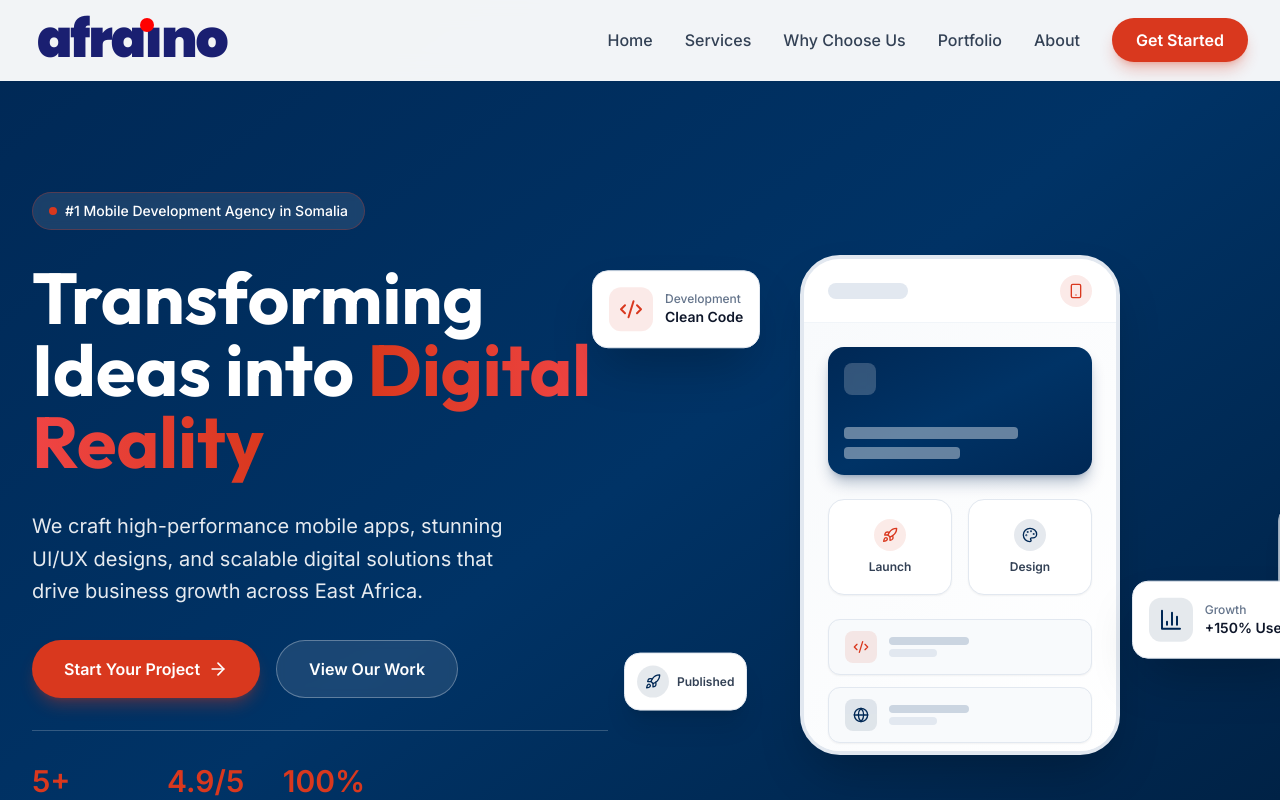
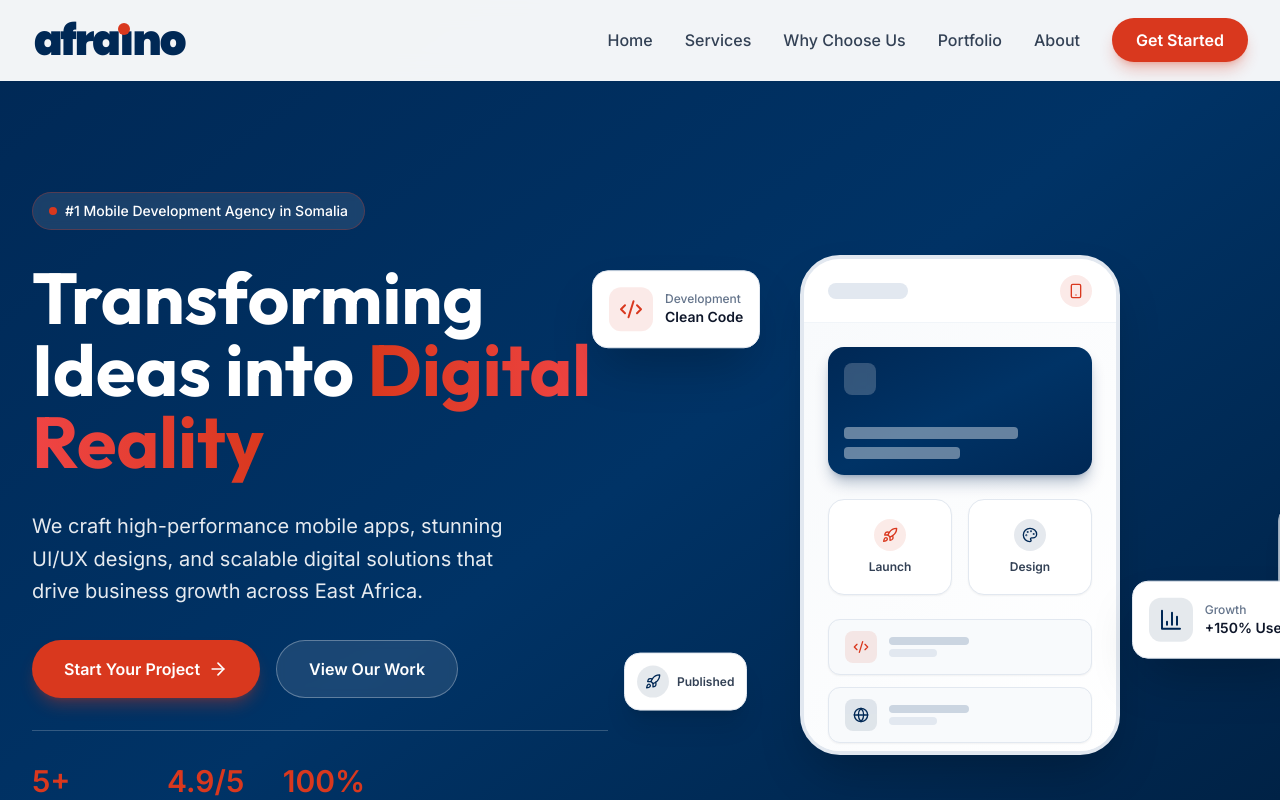
Before and after one commit to abdirahmanafrah67-code/AfrahTech, a React (Vite) app: page / in a window 1280 px wide. Shown: the top 800 px of the page. Built offline with nearby package versions, Linux system fonts and the light colour scheme.

Commit message:
Update logo to match branding and switch Navbar to white theme

```diff
--- a/src/components/Footer.tsx
+++ b/src/components/Footer.tsx
@@ -1,7 +1,7 @@
 import { Facebook, Twitter, Instagram, Linkedin, Mail, Phone, MapPin } from 'lucide-react';
 
 const Logo = () => (
-    <svg width="200" height="70" viewBox="0 0 200 70" fill="none" xmlns="http://www.w3.org/2000/svg">
+    <svg width="160" height="55" viewBox="0 0 160 55" fill="none" xmlns="http://www.w3.org/2000/svg">
         <defs>
             <style>
                 @import url('https://fonts.googleapis.com/css2?family=Poppins:wght@900&display=swap');
@@ -9,10 +9,10 @@
         </defs>
 
         {/* Text 'afraıno' - White using dotless 'i' */}
-        <text x="5" y="52" fontFamily="Poppins, sans-serif" fontWeight="900" fontSize="52" fill="#FFFFFF" letterSpacing="-2">afraıno</text>
+        <text x="2" y="42" fontFamily="Poppins, sans-serif" fontWeight="900" fontSize="42" fill="#FFFFFF" letterSpacing="-2">afraıno</text>
 
         {/* Red Dot for the 'i' */}
-        <circle cx="115" cy="20" r="7" fill="#FF0000" />
+        <circle cx="92" cy="16" r="6" fill="#D9381E" />
     </svg>
 );
 
--- a/src/components/Navbar.tsx
+++ b/src/components/Navbar.tsx
@@ -2,18 +2,18 @@
 import { Menu, X } from 'lucide-react';
 
 const Logo = () => (
-    <svg width="200" height="70" viewBox="0 0 200 70" fill="none" xmlns="http://www.w3.org/2000/svg">
+    <svg width="160" height="55" viewBox="0 0 160 55" fill="none" xmlns="http://www.w3.org/2000/svg">
         <defs>
             <style>
                 @import url('https://fonts.googleapis.com/css2?family=Poppins:wght@900&display=swap');
             </style>
         </defs>
 
-        {/* Text 'afraıno' - Dark Navy using dotless 'i' */}
-        <text x="5" y="52" fontFamily="Poppins, sans-serif" fontWeight="900" fontSize="52" fill="#1a1f71" letterSpacing="-2">afraıno</text>
+        {/* Text 'afraıno' - Navy Blue using dotless 'i' */}
+        <text x="2" y="42" fontFamily="Poppins, sans-serif" fontWeight="900" fontSize="42" fill="#002855" letterSpacing="-2">afraıno</text>
 
         {/* Red Dot for the 'i' */}
-        <circle cx="115" cy="20" r="7" fill="#FF0000" />
+        <circle cx="92" cy="16" r="6" fill="#D9381E" />
     </svg>
 );
 
```
